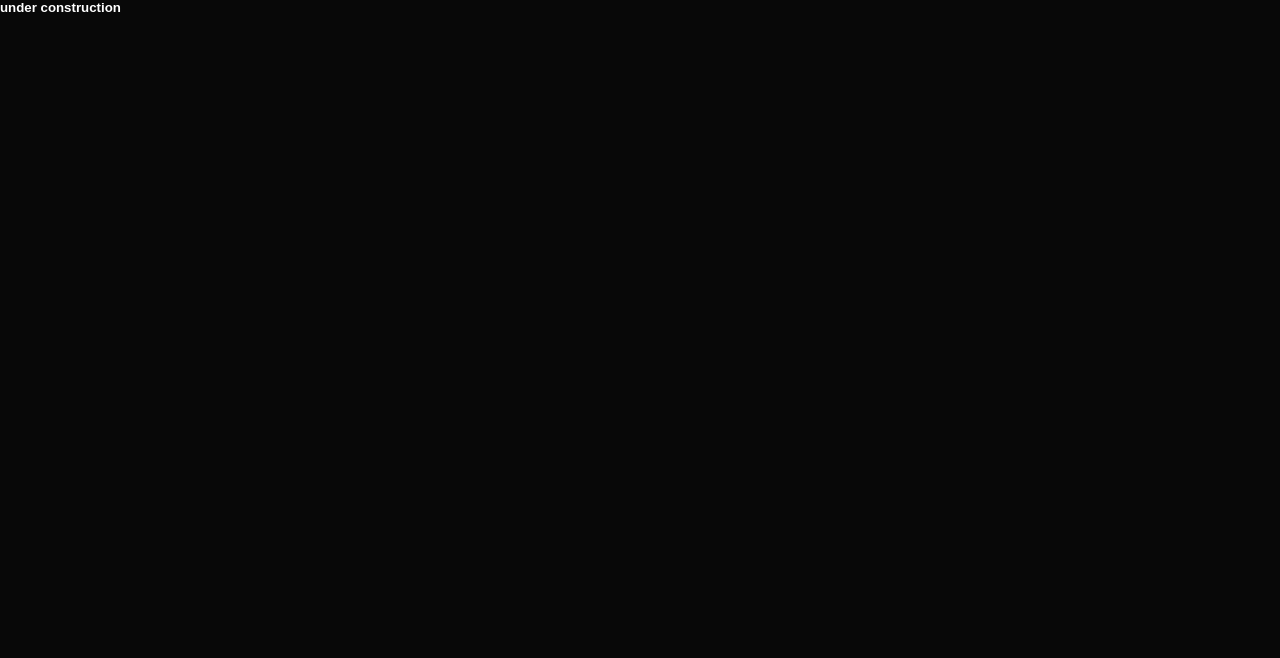
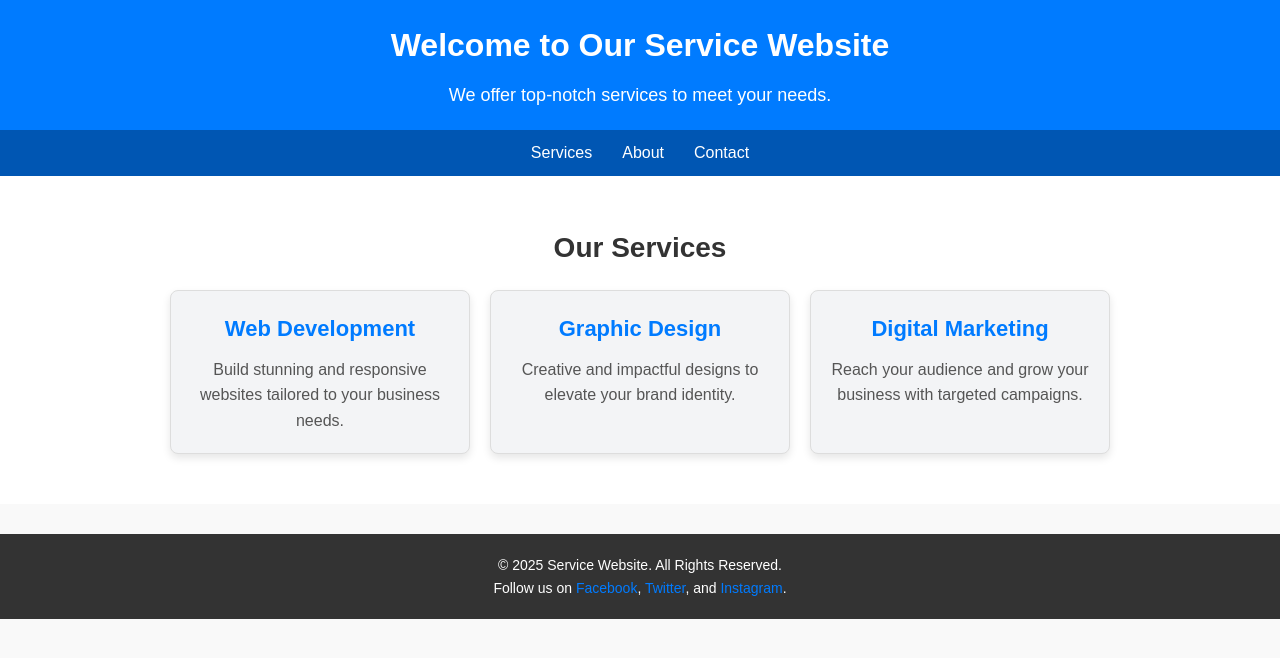
Before and after one commit to SilentCoder4/PortfolioWebsite, a plain HTML site: page services/services.html in a window 1280 px wide. Drawn offline with Linux system fonts and the light colour scheme.

Commit message:
add services page

```diff
--- a/services/services.html
+++ b/services/services.html
@@ -1,11 +1,54 @@
+<!DOCTYPE html>
 <html lang="en">
 <head>
-    <meta charset="UTF-8">
-    <meta name="viewport" content="width=device-width, initial-scale=1.0">
-    <title>Services</title>
-    <link rel="stylesheet" href="style.css">
+  <meta charset="UTF-8">
+  <meta name="viewport" content="width=device-width, initial-scale=1.0">
+  <link rel="stylesheet" href="style.css">
+  <title>Service Website</title>
 </head>
 <body>
-    <h5>under construction</h5>
+
+  <!-- Header Section -->
+  <header>
+    <h1>Welcome to Our Service Website</h1>
+    <p>We offer top-notch services to meet your needs.</p>
+  </header>
+
+  <!-- Navigation Section -->
+  <nav>
+    <a href="#services">Services</a>
+    <a href="#about">About</a>
+    <a href="#contact">Contact</a>
+  </nav>
+
+  <!-- Services Section -->
+  <section class="services" id="services">
+    <h2>Our Services</h2>
+    <div class="service-container">
+      <div class="service-box">
+        <h3>Web Development</h3>
+        <p>Build stunning and responsive websites tailored to your business needs.</p>
+      </div>
+      <div class="service-box">
+        <h3>Graphic Design</h3>
+        <p>Creative and impactful designs to elevate your brand identity.</p>
+      </div>
+      <!-- <div class="service-box">
+        <h3>SEO Optimization</h3>
+        <p>Enhance your website’s visibility on search engines and attract more traffic.</p>
+      </div> -->
+      <div class="service-box">
+        <h3>Digital Marketing</h3>
+        <p>Reach your audience and grow your business with targeted campaigns.</p>
+      </div>
+    </div>
+  </section>
+
+  <!-- Footer Section -->
+  <footer>
+    <p>&copy; 2025 Service Website. All Rights Reserved.</p>
+    <p>Follow us on <a href="#">Facebook</a>, <a href="#">Twitter</a>, and <a href="#">Instagram</a>.</p>
+  </footer>
+
 </body>
 </html>
--- a/services/style.css
+++ b/services/style.css
@@ -1,11 +1,116 @@
-*{
-    margin: 0;
-    padding: 0;
-    font-family: 'Poppins', sans-serif;
-    box-sizing: border-box;
+/* General Styles */
+* {
+  margin: 0;
+  padding: 0;
+  box-sizing: border-box;
 }
-body{
-    background: #080808;
-    color: #fff;
 
+body {
+  font-family: Arial, sans-serif;
+  line-height: 1.6;
+  color: #333;
+  background-color: #f9f9f9;
 }
+
+/* Header Styles */
+header {
+  background-color: #007bff;
+  color: white;
+  padding: 20px 0;
+  text-align: center;
+}
+
+header h1 {
+  margin-bottom: 10px;
+}
+
+header p {
+  font-size: 18px;
+}
+
+/* Navigation Styles */
+nav {
+  display: flex;
+  justify-content: center;
+  background-color: #0056b3;
+  padding: 10px 0;
+}
+
+nav a {
+  color: white;
+  text-decoration: none;
+  margin: 0 15px;
+  font-size: 16px;
+}
+
+nav a:hover {
+  text-decoration: underline;
+}
+
+/* Services Section */
+.services {
+  padding: 50px 20px;
+  text-align: center;
+  background-color: #ffffff;
+}
+
+.services h2 {
+  margin-bottom: 20px;
+  font-size: 28px;
+  color: #333;
+}
+
+.service-container {
+  display: flex;
+  flex-wrap: wrap;
+  justify-content: center;
+  gap: 20px;
+}
+
+.service-box {
+  background-color: #f3f4f6;
+  border: 1px solid #ddd;
+  border-radius: 8px;
+  width: 300px;
+  padding: 20px;
+  box-shadow: 0 4px 8px rgba(0, 0, 0, 0.1);
+  text-align: center;
+}
+
+.service-box h3 {
+  margin-bottom: 10px;
+  font-size: 22px;
+  color: #007bff;
+}
+
+.service-box p {
+  font-size: 16px;
+  color: #555;
+}
+
+.service-box:hover {
+  transform: scale(1.05);
+  transition: 0.3s ease;
+}
+
+/* Footer Styles */
+footer {
+  background-color: #333;
+  color: white;
+  text-align: center;
+  padding: 20px 0;
+  margin-top: 30px;
+}
+
+footer p {
+  font-size: 14px;
+}
+
+footer a {
+  color: #007bff;
+  text-decoration: none;
+}
+
+footer a:hover {
+  text-decoration: underline;
+}
```
